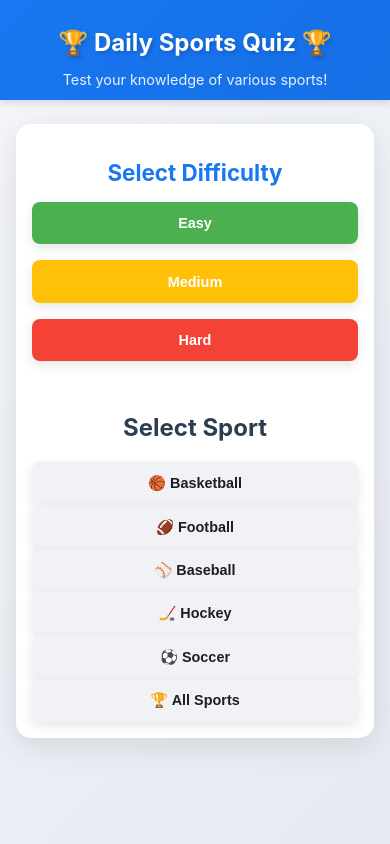
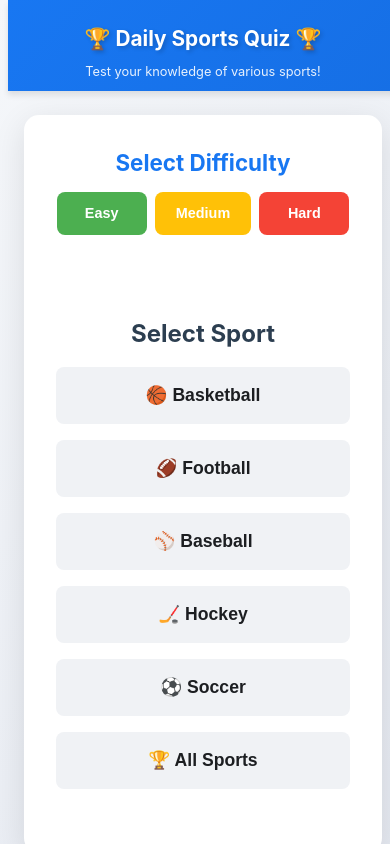
Before and after one commit to zrewt/curser-home, a React (Create React App) app: page / in a window 390 px wide. Built offline with nearby package versions, Linux system fonts and the light colour scheme.

Commit message:
Initial commit

```diff
--- a/src/App.css
+++ b/src/App.css
@@ -99,126 +99,63 @@
   flex-wrap: wrap;
 }
 
-.difficulty-button,
-.start-quiz-button,
-.answer-button,
-.sport-button {
+.difficulty-button {
+  padding: 1rem 2rem;
+  font-size: 1.2rem;
+  border: 2px solid transparent;
+  border-radius: 8px;
   cursor: pointer;
-  border-radius: 8px;
+  transition: all 0.3s ease;
   font-weight: 600;
-  transition: all 0.3s ease;
-  border: 2px solid transparent;
-  box-shadow: 0 4px 12px rgba(0,0,0,0.1);
-  user-select: none;
+  min-width: 120px;
 }
 
-/* Difficulty buttons */
 .difficulty-button.easy {
   background-color: #4CAF50;
   color: white;
-  border-color: transparent;
 }
 
 .difficulty-button.medium {
   background-color: #FFC107;
   color: white;
-  border-color: transparent;
 }
 
 .difficulty-button.hard {
   background-color: #f44336;
   color: white;
-  border-color: transparent;
 }
 
-.difficulty-button:hover:not(.selected) {
+.difficulty-button:hover {
   transform: translateY(-2px);
-  box-shadow: 0 6px 14px rgba(0, 0, 0, 0.2);
+  box-shadow: 0 4px 12px rgba(0, 0, 0, 0.2);
 }
 
 .difficulty-button.selected {
   border: 3px solid #000;
   transform: scale(1.05);
-  box-shadow: 0 6px 20px rgba(0, 0, 0, 0.3);
+  box-shadow: 0 4px 12px rgba(0, 0, 0, 0.3);
 }
 
-/* Start quiz button */
 .start-quiz-button {
   background: linear-gradient(135deg, #1877f2 0%, #166fe5 100%);
   color: white;
   padding: 1rem 2.5rem;
   font-size: 1.2rem;
   border: none;
+  border-radius: 8px;
+  cursor: pointer;
+  transition: all 0.3s ease;
+  font-weight: 600;
+  margin: 2rem auto;
   box-shadow: 0 4px 12px rgba(24, 119, 242, 0.3);
-  margin: 2rem auto;
   display: block;
+  width: 90%;
   max-width: 300px;
-  width: 100%;
 }
 
 .start-quiz-button:hover {
   transform: translateY(-2px);
   box-shadow: 0 6px 16px rgba(24, 119, 242, 0.4);
-}
-
-/* Answer buttons */
-.answer-button {
-  background-color: #f8fafc;
-  color: #2c3e50;
-  border: 2px solid #e2e8f0;
-  padding: 0.8rem;
-  font-size: 1rem;
-  width: 100%;
-  box-sizing: border-box;
-  box-shadow: none;
-}
-
-.answer-button:hover:not(:disabled) {
-  background-color: #f1f5f9;
-  transform: translateY(-2px);
-  border-color: #1877f2;
-  box-shadow: 0 4px 8px rgba(24, 119, 242, 0.2);
-}
-
-.answer-button:disabled {
-  cursor: not-allowed;
-  opacity: 0.7;
-  transform: none;
-  box-shadow: none;
-}
-
-/* Sport buttons */
-.sport-button {
-  background-color: #f0f2f5;
-  color: #1c1e21;
-  padding: 1rem;
-  font-size: 1.1rem;
-  border: 2px solid transparent;
-  box-shadow: 0 4px 12px rgba(0, 0, 0, 0.1);
-  transition: all 0.3s ease;
-}
-
-.sport-button:hover {
-  transform: translateY(-2px);
-  box-shadow: 0 6px 16px rgba(0, 0, 0, 0.15);
-}
-
-.sport-button.selected {
-  border: 3px solid #1877f2;
-  background-color: #e7f3ff;
-  transform: scale(1.05);
-}
-
-/* Badges */
-.sport-badge,
-.difficulty-badge {
-  display: inline-block;
-  padding: 0.5rem 1rem;
-  background-color: #e8f0fe;
-  border-radius: 20px;
-  font-size: 0.9rem;
-  color: #1877f2;
-  margin-left: 1rem;
 }
 
 .loading {
@@ -256,6 +193,15 @@
   margin: 1rem 0;
 }
 
+.difficulty-badge {
+  display: inline-block;
+  padding: 0.5rem 1rem;
+  background-color: #e8f0fe;
+  border-radius: 20px;
+  font-size: 0.9rem;
+  color: #1877f2;
+}
+
 .question-section {
   max-width: 600px;
   margin: 0 auto;
@@ -290,6 +236,28 @@
   display: grid;
   gap: 0.8rem;
   margin-top: 1.5rem;
+}
+
+.answer-button {
+  padding: 0.8rem;
+  font-size: 1rem;
+  background-color: #f8fafc;
+  border: 2px solid #e2e8f0;
+  border-radius: 8px;
+  color: #2c3e50;
+  cursor: pointer;
+  transition: all 0.3s ease;
+}
+
+.answer-button:hover:not(:disabled) {
+  background-color: #f1f5f9;
+  transform: translateY(-2px);
+  border-color: #1877f2;
+}
+
+.answer-button:disabled {
+  cursor: not-allowed;
+  opacity: 0.7;
 }
 
 .score-section {
@@ -332,7 +300,6 @@
   box-shadow: 0 6px 16px rgba(24, 119, 242, 0.3);
 }
 
-/* Responsive Styles */
 @media (max-width: 768px) {
   .App {
     padding-bottom: 120px;
@@ -366,57 +333,152 @@
   }
 
   .difficulty-buttons {
-    flex-direction: column;
-    gap: 1rem;
-    justify-content: center;
+    gap: 0.5rem;
   }
 
-  .difficulty-button,
-  .sport-button,
+  .difficulty-button {
+    padding: 0.8rem 1.5rem;
+    font-size: 1rem;
+    min-width: 100px;
+  }
+
+  .question-section {
+    margin: 1rem;
+    padding: 1rem;
+  }
+
+  .question-section h2 {
+    font-size: 1.2rem;
+  }
+
+  .answer-buttons {
+    gap: 0.5rem;
+  }
+
+  .answer-button {
+    padding: 0.7rem;
+    font-size: 0.95rem;
+  }
+
   .start-quiz-button {
-    max-width: none;
-    width: 100%;
+    padding: 0.8rem 2rem;
+    font-size: 1.1rem;
+    width: 90%;
+    max-width: 300px;
+    margin: 2rem auto 4rem auto;
+    position: relative;
+  }
+
+  .score-section {
+    padding: 1rem;
+    margin: 1rem;
+  }
+
+  .score-section h2 {
+    font-size: 1.4rem;
+  }
+
+  .score-percentage {
+    font-size: 2rem;
+  }
+
+  .sport-buttons {
+    grid-template-columns: repeat(auto-fit, minmax(120px, 1fr));
+    gap: 0.8rem;
+    margin-bottom: 3rem;
+  }
+
+  .sport-button {
+    padding: 0.8rem;
+    font-size: 1rem;
+  }
+}
+
+@media (max-width: 480px) {
+  .App-header h1 {
+    font-size: 1.3rem;
+  }
+
+  .subtitle {
+    font-size: 0.8rem;
+  }
+
+  .difficulty-button {
+    padding: 0.7rem 1.2rem;
+    font-size: 0.9rem;
+    min-width: 90px;
+  }
+
+  .question-section h2 {
     font-size: 1.1rem;
   }
 
   .answer-button {
-    font-size: 0.95rem;
-  }
-
-  .question-section {
-    padding: 1rem;
-    margin: 1rem;
-  }
-
-  .answer-buttons {
-    gap: 0.6rem;
-  }
-
-  .score-section {
-    margin: 1rem;
-    padding: 1rem;
+    padding: 0.6rem;
+    font-size: 0.9rem;
   }
 
   .score-section h2 {
-    font-size: 1.5rem;
+    font-size: 1.2rem;
   }
 
   .score-percentage {
-    font-size: 2.4rem;
-  }
-
-  .score-section button {
-    font-size: 1rem;
-    padding: 0.8rem 1.5rem;
+    font-size: 1.8rem;
   }
 }
 
-@media (max-width: 480px) {
-  .difficulty-button,
-  .sport-button,
-  .start-quiz-button,
-  .answer-button {
-    font-size: 0.9rem;
-    padding: 0.7rem 1rem;
+/* Add safe area insets for modern mobile browsers */
+@supports (padding: max(0px)) {
+  .App {
+    padding-left: max(0.5rem, env(safe-area-inset-left));
+    padding-right: max(0.5rem, env(safe-area-inset-right));
+    padding-bottom: max(0.5rem, env(safe-area-inset-bottom));
   }
 }
+
+.sport-selection {
+  margin-top: 2rem;
+  text-align: center;
+  flex: 1;
+}
+
+.sport-buttons {
+  display: grid;
+  grid-template-columns: repeat(auto-fit, minmax(150px, 1fr));
+  gap: 1rem;
+  margin-top: 1rem;
+  padding: 0 1rem;
+}
+
+.sport-button {
+  padding: 1rem;
+  font-size: 1.1rem;
+  border: 2px solid transparent;
+  border-radius: 8px;
+  cursor: pointer;
+  transition: all 0.3s ease;
+  font-weight: 600;
+  background-color: #f0f2f5;
+  color: #1c1e21;
+}
+
+.sport-button:hover {
+  transform: translateY(-2px);
+  box-shadow: 0 4px 12px rgba(0, 0, 0, 0.1);
+}
+
+.sport-button.selected {
+  border: 3px solid #1877f2;
+  background-color: #e7f3ff;
+  transform: scale(1.05);
+}
+
+.sport-badge {
+  display: inline-block;
+  padding: 0.5rem 1rem;
+  background-color: #e8f0fe;
+  border-radius: 20px;
+  font-size: 0.9rem;
+  color: #1877f2;
+  margin-left: 1rem;
+}
```
